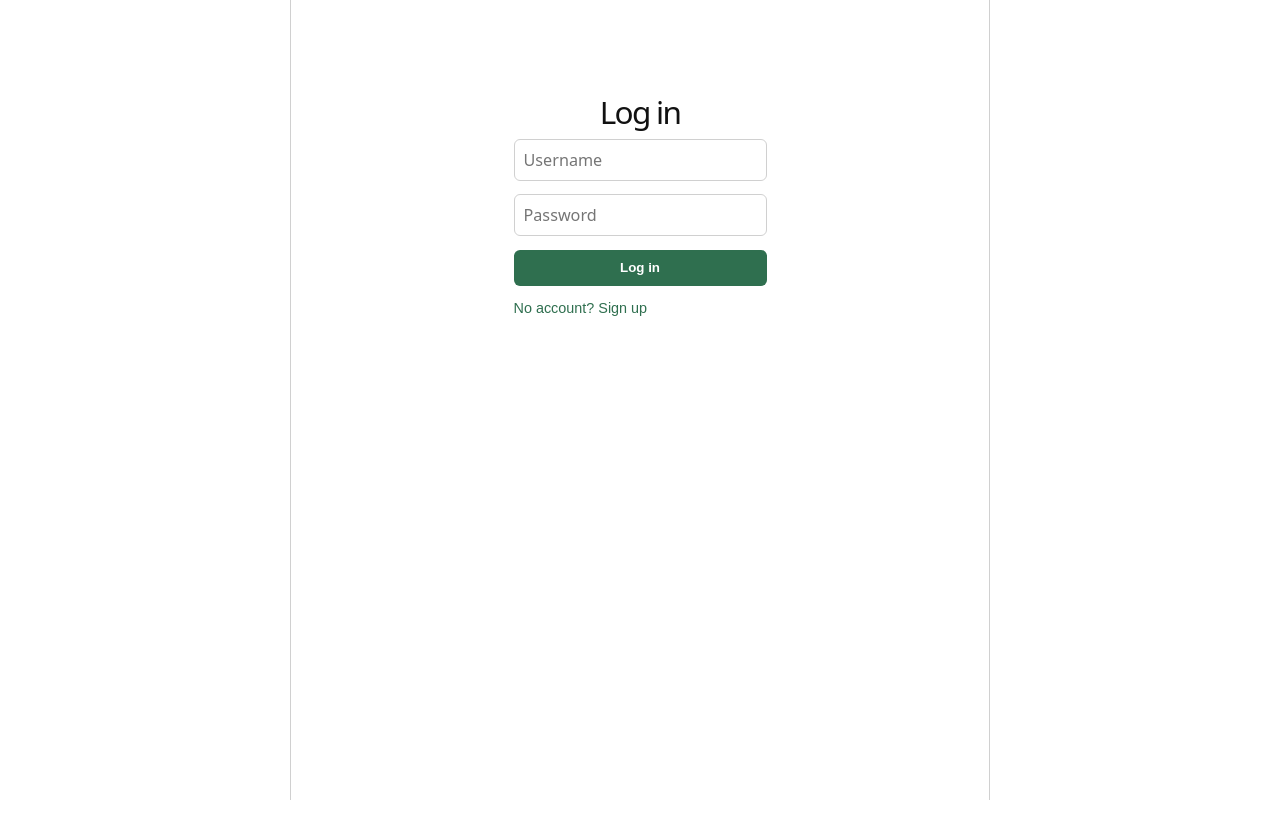
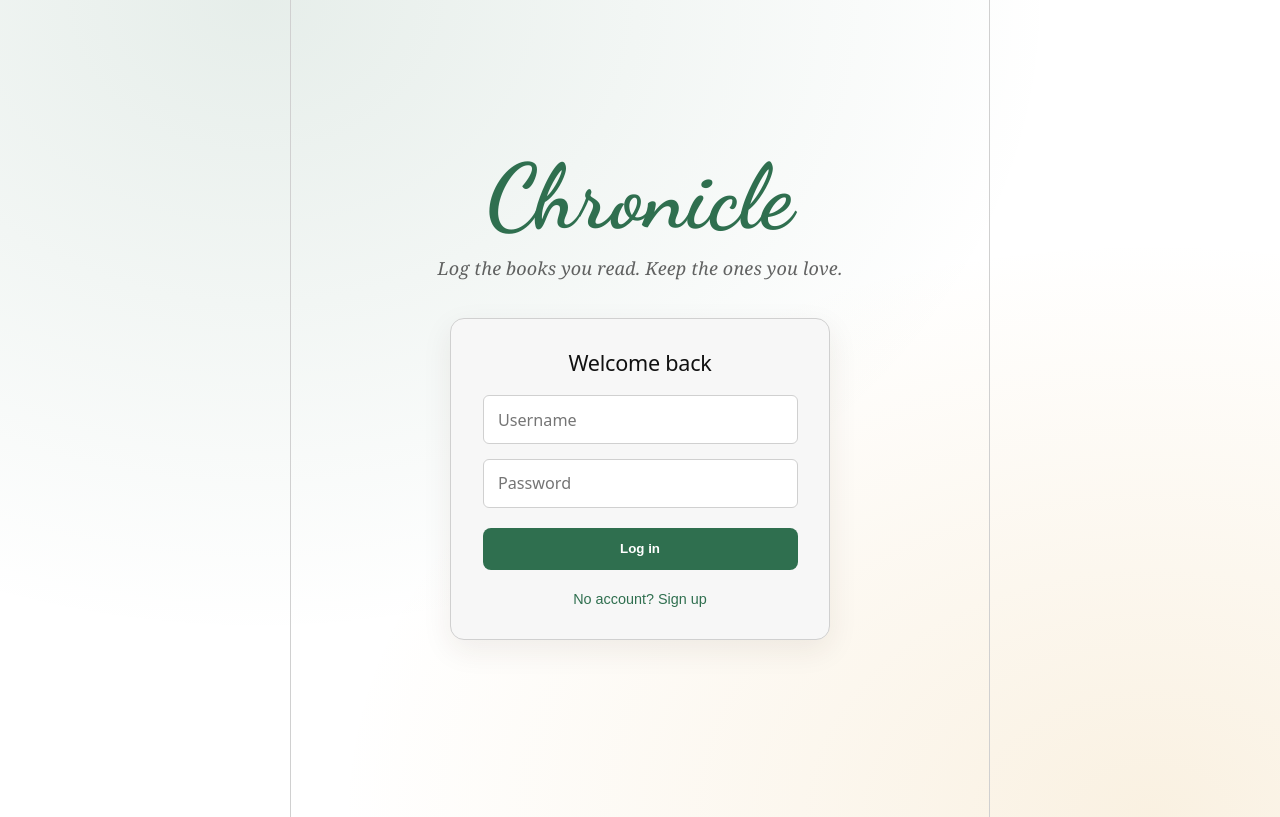
Before and after one commit to raajitha6/logs-app, a React app in the folder frontend/: page / in a window 1280 px wide. Built offline with nearby package versions, Linux system fonts and the light colour scheme; the HTML template or start-up script is replaced by a standard one.

Commit message:
style(frontend): restyle auth screen

```diff
--- a/frontend/src/App.css
+++ b/frontend/src/App.css
@@ -1,3 +1,5 @@
+@import url('https://fonts.googleapis.com/css2?family=Dancing+Script:wght@600;700&display=swap');
+
 :root {
   --app-bg: #ffffff;
   --app-text: #111111;
@@ -472,12 +474,54 @@ input[type="date"]::-webkit-calendar-picker-indicator {
   filter: none;
 }
 
-.auth-form {
+body:has(.auth-page) {
+  background:
+    radial-gradient(ellipse at 20% 0%, color-mix(in srgb, var(--accent) 12%, transparent), transparent 55%),
+    radial-gradient(ellipse at 90% 100%, color-mix(in srgb, var(--star, #d99a2b) 14%, transparent), transparent 50%),
+    var(--app-bg);
+  min-height: 100vh;
+}
+
+.auth-page {
+  min-height: 92vh;
   display: flex;
   flex-direction: column;
-  gap: 0.75rem;
-  max-width: 320px;
-  margin: 4rem auto 0;
+  align-items: center;
+  justify-content: center;
+  gap: 2rem;
 }
 
-.topbar-actions { display: flex; gap: 0.5rem; }
+.auth-hero { text-align: center; }
+
+.auth-logo {
+  font-family: 'Dancing Script', cursive;
+  font-weight: 700;
+  font-size: clamp(3.2rem, 11vw, 5rem);
+  line-height: 1.05;
+  color: var(--accent);
+}
+
+.auth-tagline {
+  margin: 0.6rem 0 0;
+  font-family: Georgia, serif;
+  font-style: italic;
+  opacity: 0.65;
+}
+
+.auth-card {
+  width: 100%;
+  max-width: 380px;
+  background: var(--card-bg);
+  border: 1px solid var(--border);
+  border-radius: 14px;
+  padding: 1.75rem;
+  display: flex;
+  flex-direction: column;
+  gap: 0.8rem;
+  box-shadow: 0 10px 30px rgba(60, 40, 20, 0.08);
+}
+
+.auth-card h2 { margin: 0 0 0.3rem; font-size: 1.2rem; text-align: center; }
+.auth-card input { padding: 0.7rem 0.8rem; }
+.auth-card .btn-primary { padding: 0.75rem; border-radius: 8px; margin-top: 0.3rem; }
+.auth-card .link-btn { align-self: center; margin-top: 0.4rem; }
--- a/frontend/src/AuthScreen.jsx
+++ b/frontend/src/AuthScreen.jsx
@@ -40,8 +40,14 @@ function AuthScreen({ onAuth }){
   }
 
   return (
-    <form className="auth-form" onSubmit={handleSubmit}>
-      <h1>{mode === "login" ? "Log in" : "Sign up"}</h1>
+  <div className="auth-page">
+    <div className="auth-hero">
+      <div className="auth-logo">Chronicle</div>
+      <p className="auth-tagline">Log the books you read. Keep the ones you love.</p>
+    </div>
+
+    <form className="auth-card" onSubmit={handleSubmit}>
+      <h2>{mode === "login" ? "Welcome back" : "Create your account"}</h2>
       <input value={username} onChange={(e) => setUsername(e.target.value)} placeholder="Username" required />
       {mode === "signup" && (
         <input type="email" value={email} onChange={(e) => setEmail(e.target.value)} placeholder="Email" required />
@@ -59,7 +65,8 @@ function AuthScreen({ onAuth }){
         {mode === "login" ? "No account? Sign up" : "Have an account? Log in"}
       </button>
     </form>
-  )
+  </div>
+    )
 }
 
 export default AuthScreen
```
